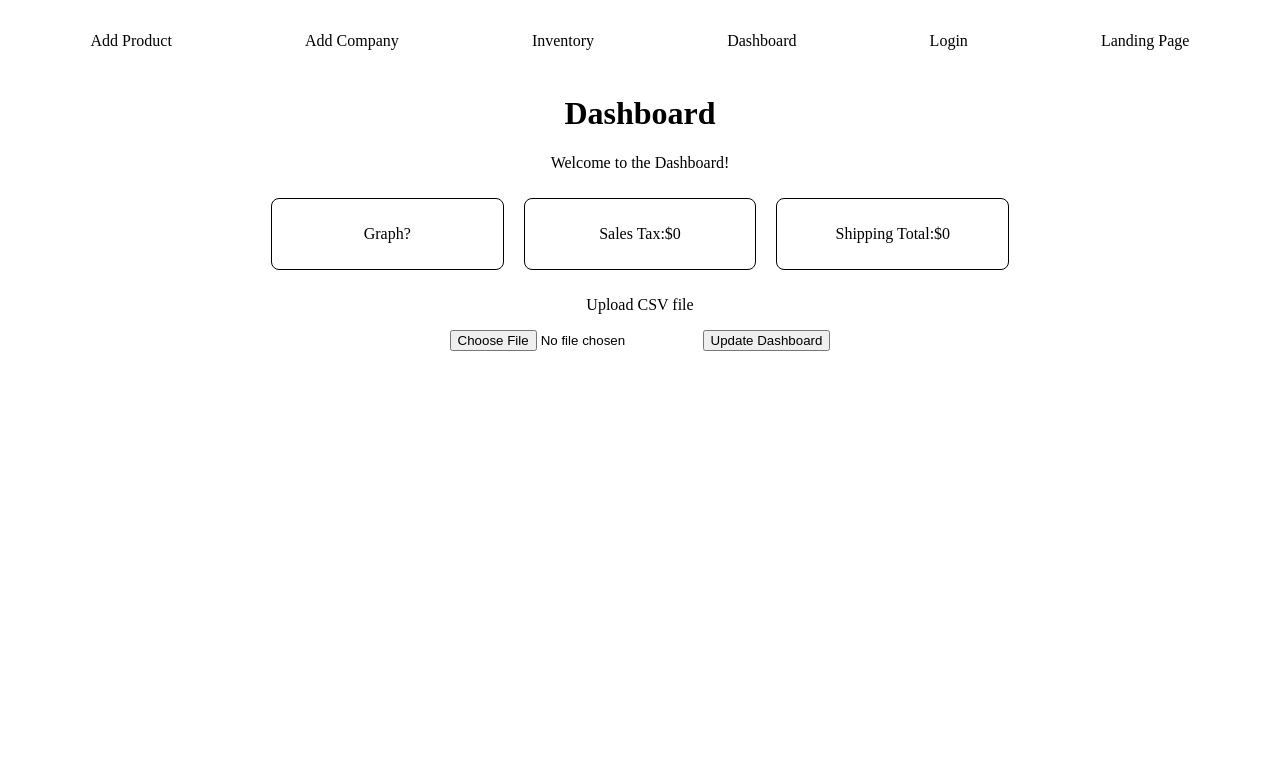
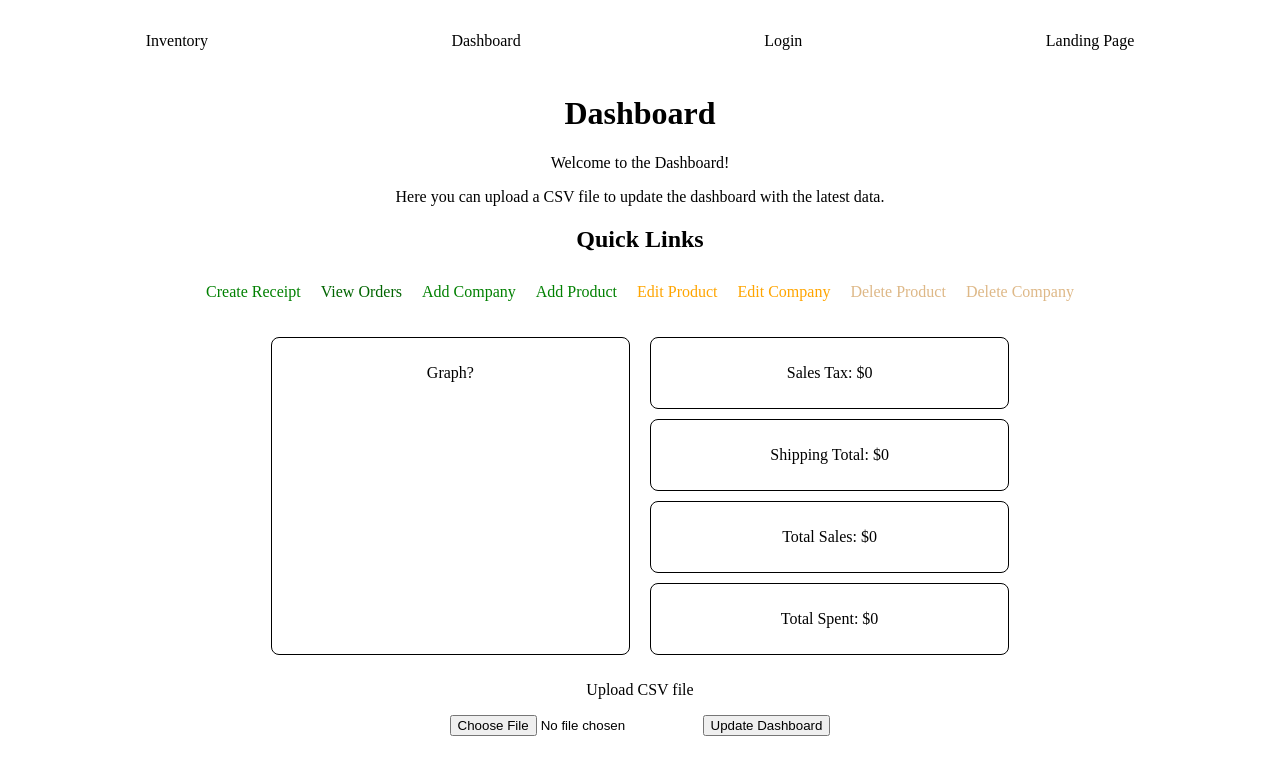
Before and after one commit to lyssadk/thriving, a Next.js app in the folder website/: page /dashboard in a window 1280 px wide. Shown: the top 774 px of the page. Built offline with nearby package versions, Linux system fonts and the light colour scheme.

Commit message:
so far so good

```diff
--- a/website/components/Card.jsx
+++ b/website/components/Card.jsx
@@ -2,7 +2,7 @@ import React from 'react';
 import Image from 'next/image';
 export default function Card( {title, content, img} ) {
     return (
-        <div style={{boxShadow:'2px 10px 10px grey', padding: '20px', width:"150px", margin: '10px'}}>
+        <div style={{boxShadow:'2px 10px 10px grey', padding: '20px', width:"150px", height:'200px', margin: '10px', borderRadius:'12px'}}>
             {img && <Image style={{margin:'0 auto'}} src={img} width={120} height={80} />}
             <h2>{title}</h2>
             <p>${content}</p>
--- a/website/components/Header.jsx
+++ b/website/components/Header.jsx
@@ -4,8 +4,8 @@ export default function Header() {
     return (
         <nav>
             <ul>
-                <li><Link href='/add-product'>Add Product</Link></li>
-                <li><Link href='/add-company'>Add Company</Link></li>
+                {/* <li><Link href='/add-product'>Add Product</Link></li>
+                <li><Link href='/add-company'>Add Company</Link></li> */}
                 <li><Link href='/inventory'>Inventory</Link></li>
                 <li><Link href='/dashboard'>Dashboard</Link></li>
                 <li><Link href='/login'>Login</Link></li>
--- a/website/pages/api/Receipts/index.js
+++ b/website/pages/api/Receipts/index.js
@@ -53,6 +53,7 @@ export default async function handler(req, res) {
                 const receipts = await sql`SELECT * FROM receipts`;
                 res.status(200).json(receipts); // Return the receipts as a response
             } catch (error) {
+                console.log(error)
                 res.status(500).json({ error: 'Failed to fetch receipts' }); // Error handling
             }
             break;
@@ -67,12 +68,13 @@ export default async function handler(req, res) {
                 // Insert the new receipt into the database
                 const newReceipt = await sql`
                     INSERT INTO receipts (ordernumber, company, products, salestax, total, state, orderdate)
-                    VALUES (${orderNumber}, ${company}, ${products}, ${salesTax}, ${total}, ${state}, ${orderDate})
+                    VALUES (${orderNumber}, ${company}, ${JSON.stringify(products)}, ${salesTax}, ${total}, ${state}, ${orderDate})
                     RETURNING *;
                 `;
 
                 res.status(201).json(newReceipt[0]); // Respond with the newly created receipt
             } catch (error) {
+                console.log(error);
                 res.status(500).json({ error: 'Failed to create receipt' }); // Error handling
             }
             break;
--- a/website/pages/create-receipt.jsx
+++ b/website/pages/create-receipt.jsx
@@ -162,11 +162,11 @@ import Layout from '../components/Layout';
       const [orderDate, setOrderDate] = useState('');
       const [company, setCompany] = useState('');
       const [companies, setCompanies] = useState([]);
-      const [product, setProduct] = useState({ name: '', price: 0, wholesale: false, company });
+      const [product, setProduct] = useState({ name: '', price: 0, wholesale: false, company , quantity: 0});
 
       function addProduct() {
         setProducts([...products, product]);
-        setProduct({ name: '', price: 0, wholesale: false, company });
+        setProduct({ name: '', price: 0, wholesale: false, company, quantity: 0});
       }
 
       function deleteProduct(index) {
@@ -176,6 +176,7 @@ import Layout from '../components/Layout';
 
       async function submitReceipt() {
         try {
+          console.log(products);
           const res = await fetch('/api/Receipts', {
             method: 'POST',
             headers: {
--- a/website/pages/dashboard.jsx
+++ b/website/pages/dashboard.jsx
@@ -1,6 +1,7 @@
 // pages/dashboard.js
 import { useState, useEffect } from 'react';
 import Layout from '../components/Layout';
+import Link from 'next/link';
 
 const box = {
   border: '1px solid black',
@@ -15,6 +16,7 @@ const DashboardPage = () => {
   const [salesTax, setSalesTax] = useState(0);
   const [totalSales, setTotalSales] = useState(0);
   const [shippingTotal, setShippingTotal] = useState(0);
+  const [totalSpent, setTotalSpent] = useState(0);
   useEffect(() => {
     const fileInput = document.getElementById('file');
     fileInput.addEventListener('change', (e) => {
@@ -93,26 +95,68 @@ const DashboardPage = () => {
 
     return (
       <Layout>
-      <div style={{textAlign:'center'}}>
+      <div style={{ textAlign: 'center' }}>
       <h1>Dashboard</h1>
       <p>Welcome to the Dashboard!</p>
-        <div style={{display:'grid', gridTemplateColumns:'1fr 1fr 1fr', margin:'0 auto', width:'60%', textAlign:'center'}}>
+      <p>Here you can upload a CSV file to update the dashboard with the latest data.</p>
+      <h2>Quick Links</h2>
+      <ul style={{ listStyleType: 'none', padding: 0, color:'greenyellow' , display: 'flex', justifyContent:'center'}}>
+      <li style={{ margin: '10px 0' }}>
+        <Link href="/create-receipt" style={{ textDecoration: 'none', margin:'10px', color:'green' }}>Create Receipt
+        </Link>
+      </li>
+      <li style={{ margin: '10px 0' }}>
+        <Link href="/receipts" style={{ textDecoration: 'none', margin:'10px', color:'darkgreen' }}>View Orders
+        </Link>
+      </li>
+      <li style={{ margin: '10px 0' }}>
+        <Link href="/add-company" style={{ textDecoration: 'none', margin:'10px', color:'green' }}>Add Company
+        </Link>
+      </li>
+      <li style={{ margin: '10px 0' }}>
+        <Link href="/add-product" style={{ textDecoration: 'none', margin:'10px', color:'green' }}>Add Product
+        </Link>
+      </li>
+      <li style={{ margin: '10px 0' }}>
+        <Link href="/edit-product" style={{ textDecoration: 'none', margin:'10px', color:'orange' }}>Edit Product
+        </Link>
+      </li>
+      <li style={{ margin: '10px 0' }}>
+        <Link href="/edit-company" style={{ textDecoration: 'none', margin:'10px', color:'orange' }}>Edit Company
+        </Link>
+      </li>
+      <li style={{ margin: '10px 0' }}>
+        <Link href="/delete-product" style={{ textDecoration: 'none', margin:'10px', color:'burlywood'  }}>Delete Product
+        </Link>
+      </li>
+      <li style={{ margin: '10px 0' }}>
+        <Link href="/delete-company" style={{ textDecoration: 'none', margin:'10px', color:'burlywood' }}>Delete Company
+        </Link>
+      </li>
+      </ul>
+      <div style={{ display: 'grid', gridTemplateColumns: '1fr 1fr', margin: '0 auto', width: '60%', textAlign: 'center' }}>
       <div style={box}>
         <p>Graph?</p>
       </div>
+      <div>
         <div style={box}>
-            <p>Sales Tax:${salesTax}</p>
+        <p>Sales Tax: ${salesTax}</p>
         </div>
         <div style={box}>
-            <p>Shipping Total:${shippingTotal}</p>
+        <p>Shipping Total: ${shippingTotal}</p>
         </div>
-
+        <div style={box}>
+        <p>Total Sales: ${totalSales}</p>
+        </div>
+        <div style={box}>
+        <p>Total Spent: ${totalSpent}</p>
+        </div>
+      </div>
       </div>
       <p>Upload CSV file</p>
-      <input type="file" id="file" name="file" accept=".csv"/>
+      <input type="file" id="file" name="file" accept=".csv" />
       <button onClick={handleFileUpload}>Update Dashboard</button>
       </div>
-
       </Layout>
     );
   };
```
Also changed, not shown: website/pages/inventory.jsx (+5 -5 lines), website/pages/receipts.jsx (added, +80 -0 lines), website/next-env.d.ts, 1 other file (tests, documents, lock files or other folders). Lines whose indentation alone changed are shown as unchanged.
